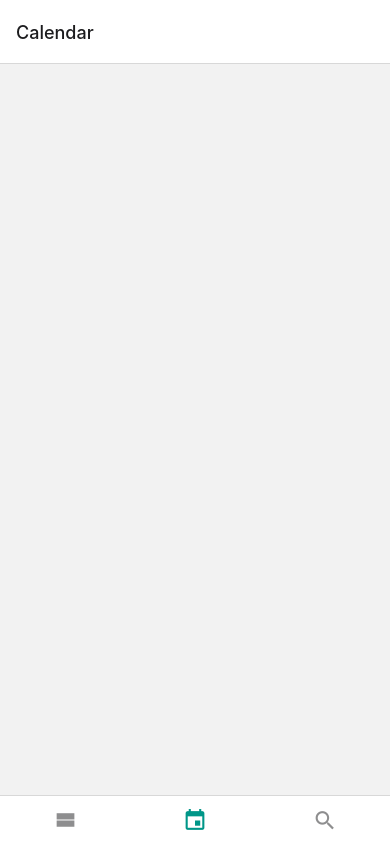
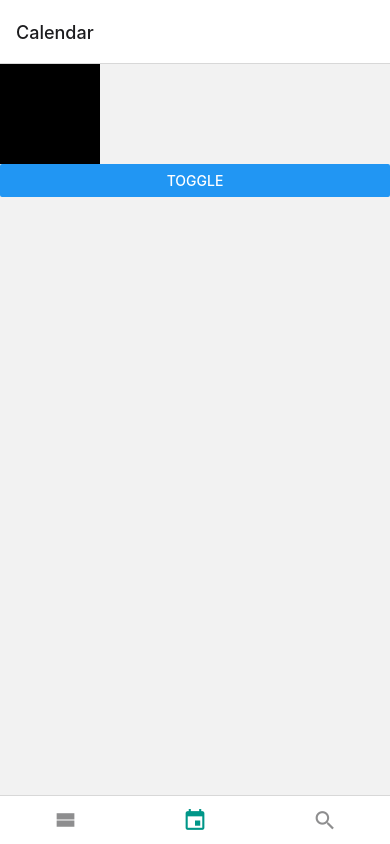
Before and after one commit to da-in/react-native-practice, a React Native app in the folder DayLog/: screen /Calendar in a window 390 px wide. Built offline with nearby package versions, Linux system fonts and the light colour scheme.

Commit message:
6.5.1..1 Fade Animation

```diff
--- a/DayLog/screens/CalendarScreen.js
+++ b/DayLog/screens/CalendarScreen.js
@@ -1,12 +1,43 @@
-import React from 'react';
-import {StyleSheet, View} from 'react-native';
+import React, {useEffect, useRef, useState} from 'react';
+import {Animated, Button, StyleSheet, View} from 'react-native';
+
+function FadeInAndOut() {
+  const animation = useRef(new Animated.Value(1)).current;
+  const [hidden, setHidden] = useState(false);
+  useEffect(() => {
+    Animated.timing(animation, {
+      toValue: hidden ? 0 : 1,
+      useNativeDriver: true,
+    }).start();
+  }, [hidden, animation]);
+  return (
+    <View>
+      <Animated.View style={[styles.rectangle, {opacity: animation}]} />
+      <Button
+        title="Toggle"
+        onPress={() => {
+          setHidden(!hidden);
+        }}
+      />
+    </View>
+  );
+}
 
 function CalendarScreen() {
-  return <View style={styles.block} />;
+  return (
+    <View style={styles.block}>
+      <FadeInAndOut />
+    </View>
+  );
 }
 
 const styles = StyleSheet.create({
   block: {},
+  rectangle: {
+    width: 100,
+    height: 100,
+    backgroundColor: 'black',
+  },
 });
 
 export default CalendarScreen;
```
